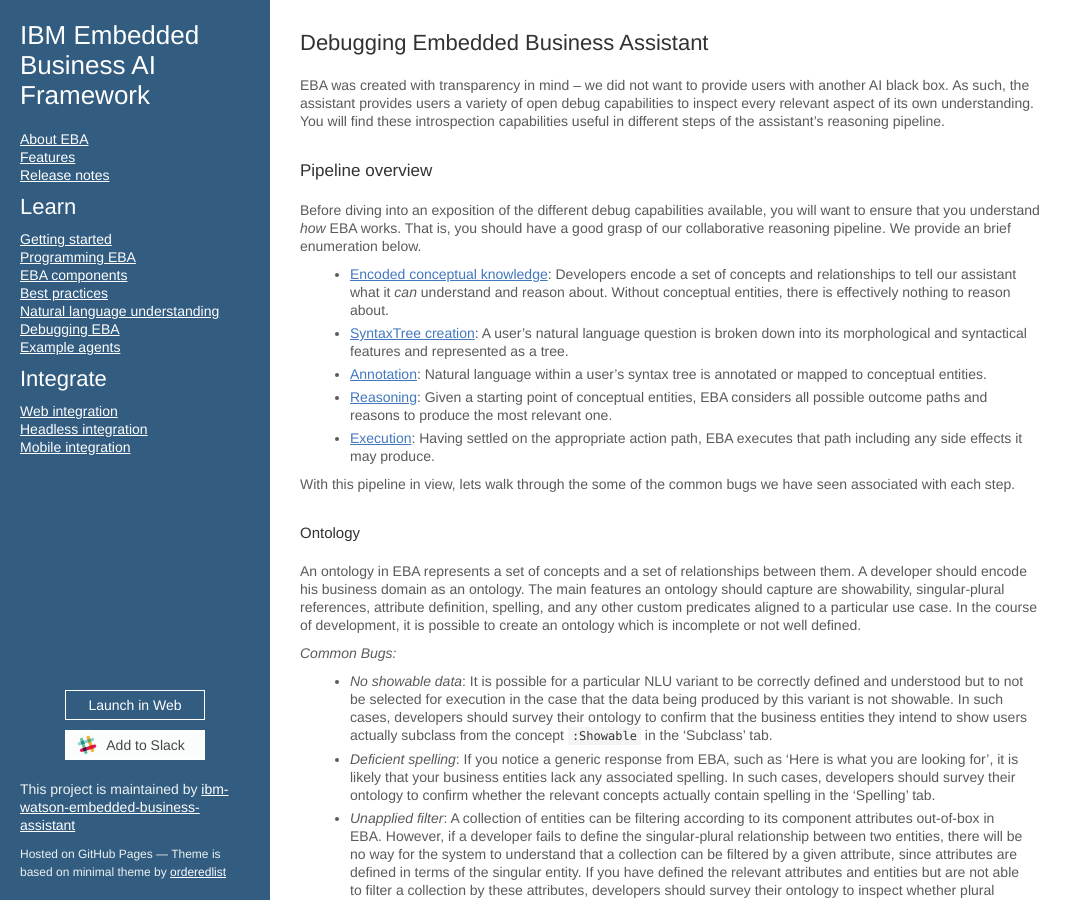
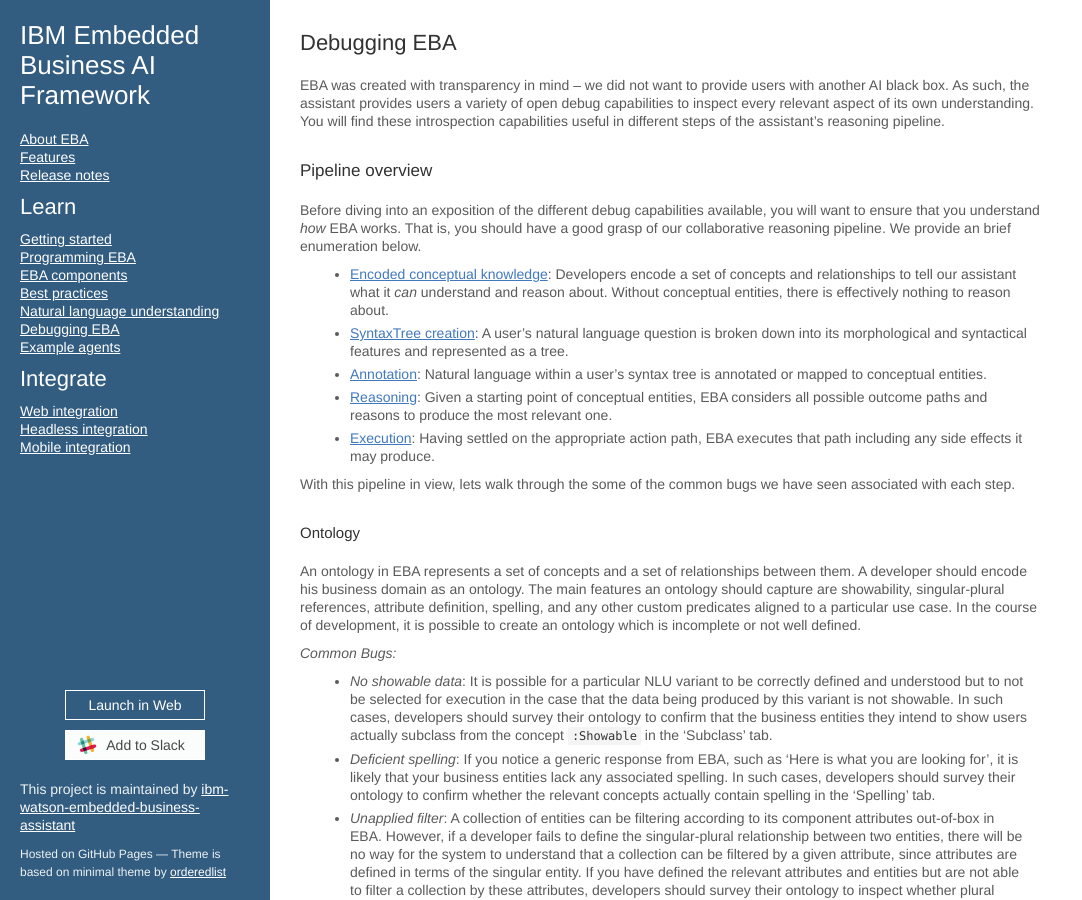
Before and after one commit to ibm-watson-embedded-business-assistant/eba-example-agents, a Jekyll site: the page built from docs/articles/DebuggingEBA.md, in a window 1280 px wide and 900 px high. Shown: the whole window, without its empty margins (0-1082 px from the left). Built offline with Jekyll 4.4.1, drawn with Linux system fonts in a browser that asks for light colours; our own code applies the rules of GitHub Pages for plain Markdown files.

Commit message:
Update DebuggingEBA.md

```diff
--- a/docs/articles/DebuggingEBA.md
+++ b/docs/articles/DebuggingEBA.md
@@ -1,4 +1,4 @@
-## Debugging Embedded Business Assistant
+## Debugging EBA
 
 EBA was created with transparency in mind – we did not want to provide users with another AI black box. As such, the assistant provides users a variety of open debug capabilities to inspect every relevant aspect of its own understanding. You will find these introspection capabilities useful in different steps of the assistant's reasoning pipeline.
 
```
